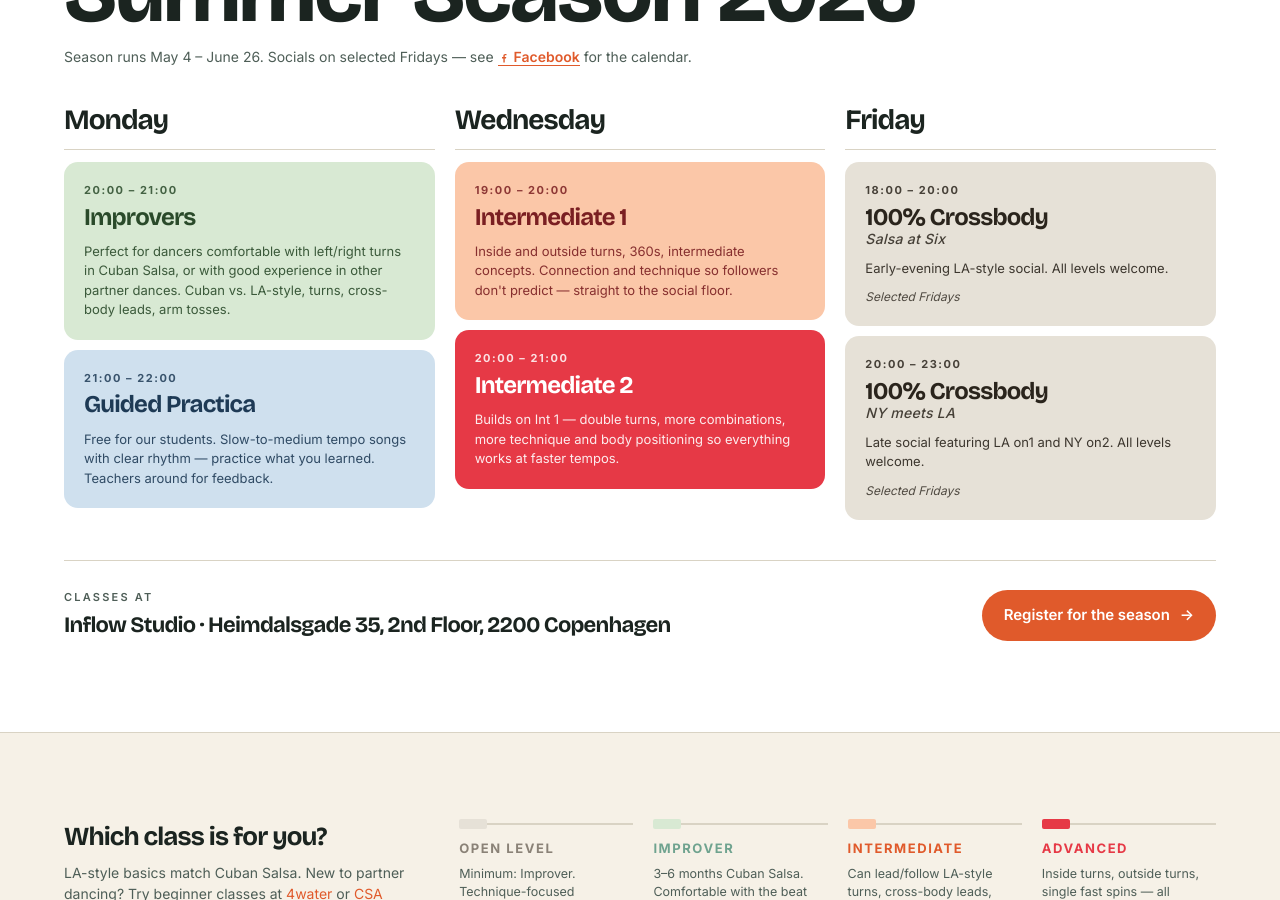
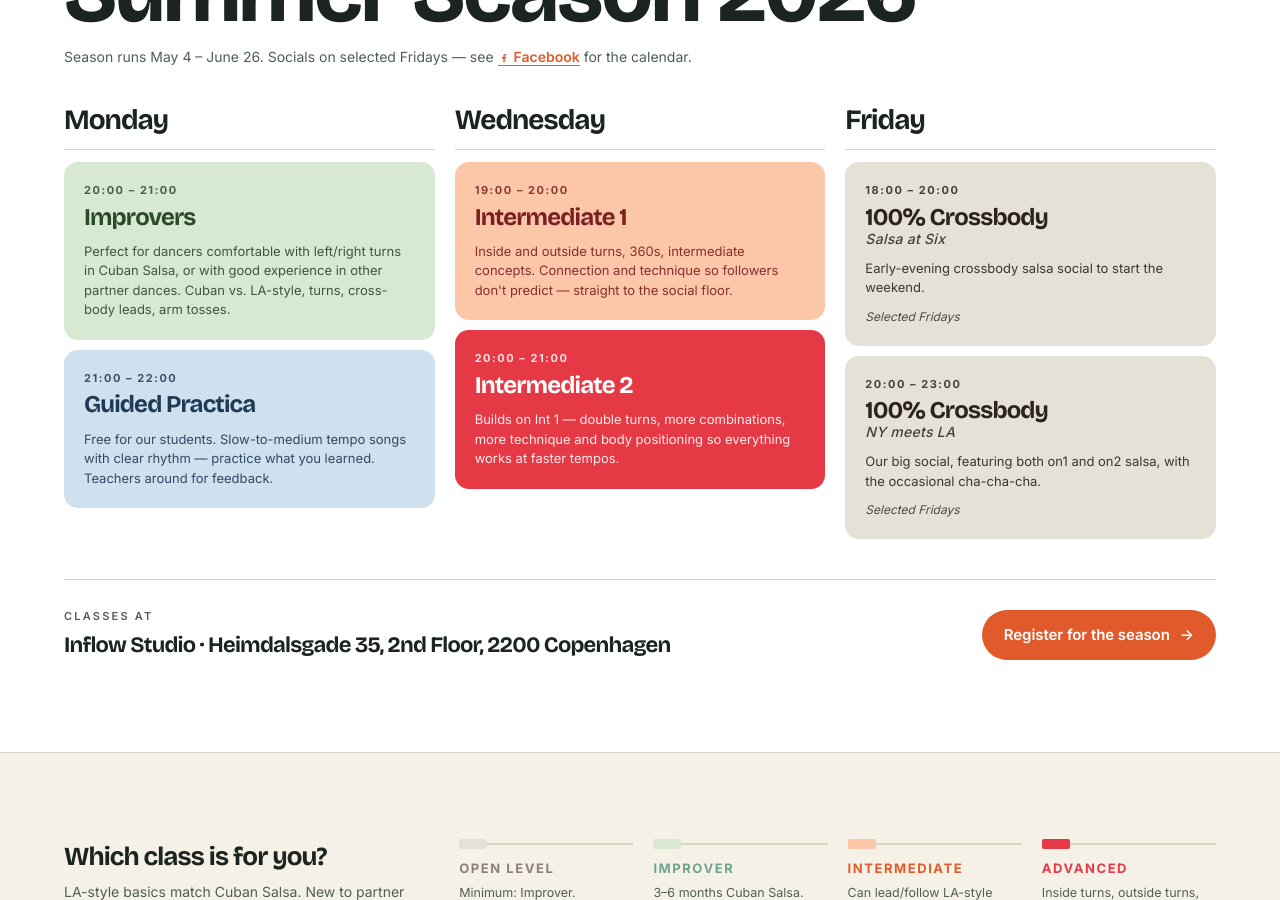
Before and after one commit to sdarougheh/salsalastyle, a Jekyll site: the page built from index.html, in a window 1280 px wide and 900 px high, scrolled down 1612 px. Built offline with Jekyll 4.4.1, drawn with Linux system fonts in a browser that asks for light colours; nearby versions of some CDN libraries; comment, search, counter and statistics services are not loaded.

Commit message:
Update Friday social blurbs
Co-Authored-By: Claude Opus 4.6 <noreply@anthropic.com>

```diff
--- a/_data/schedule.yml
+++ b/_data/schedule.yml
@@ -46,7 +46,7 @@
       level: "Social"
       kind: "social"
       note: "Selected Fridays"
-      blurb: "Early-evening LA-style social. All levels welcome."
+      blurb: "Early-evening crossbody salsa social to start the weekend."
     - time: "20:00"
       end: "23:00"
       name: "100% Crossbody"
@@ -55,7 +55,7 @@
       level: "Social"
       kind: "social"
       note: "Selected Fridays"
-      blurb: "Late social featuring LA on1 and NY on2. All levels welcome."
+      blurb: "Our big social, featuring both on1 and on2 salsa, with the occasional cha-cha-cha."
 - day: Saturday
   slots: []
 - day: Sunday
```
